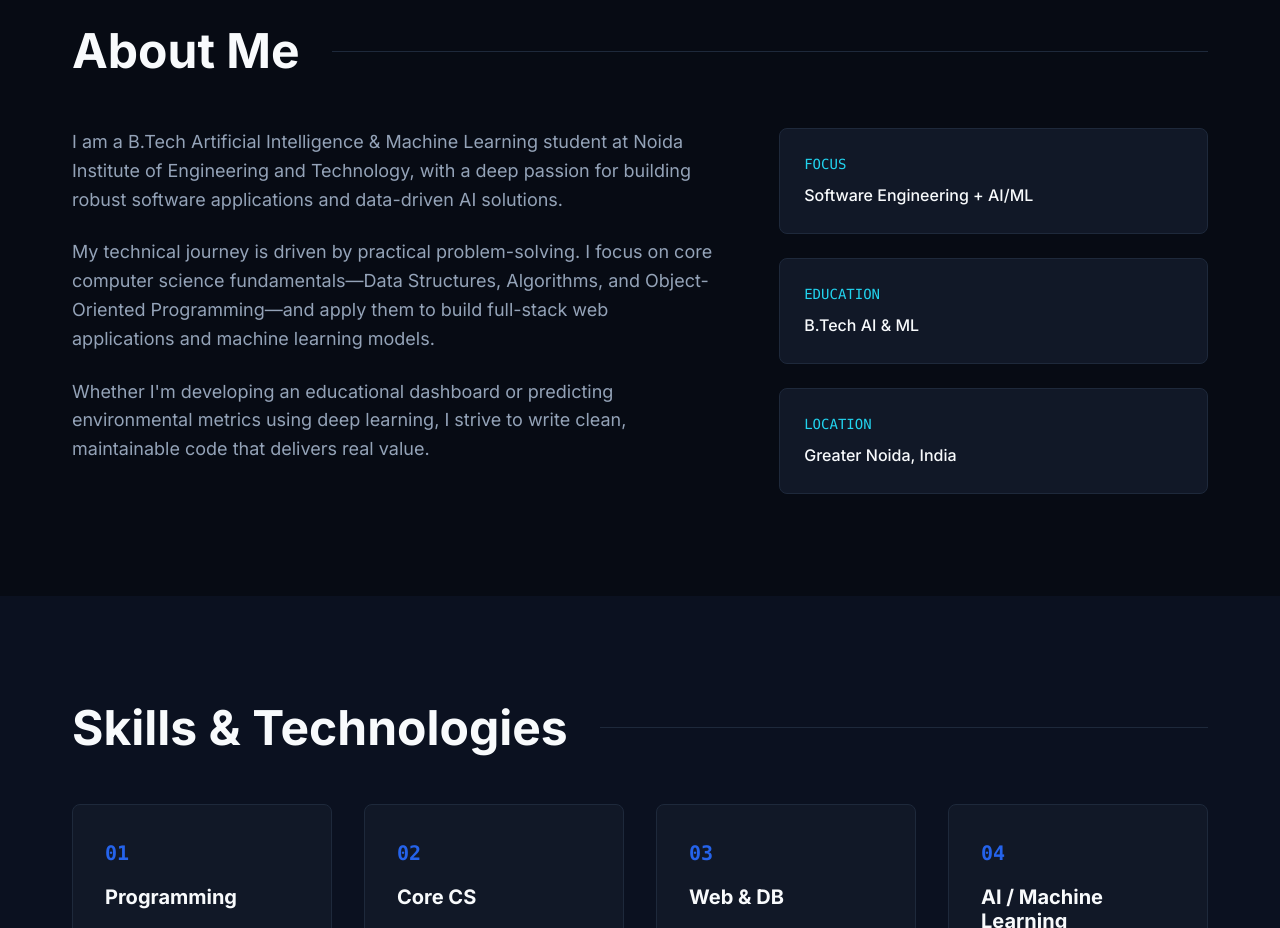
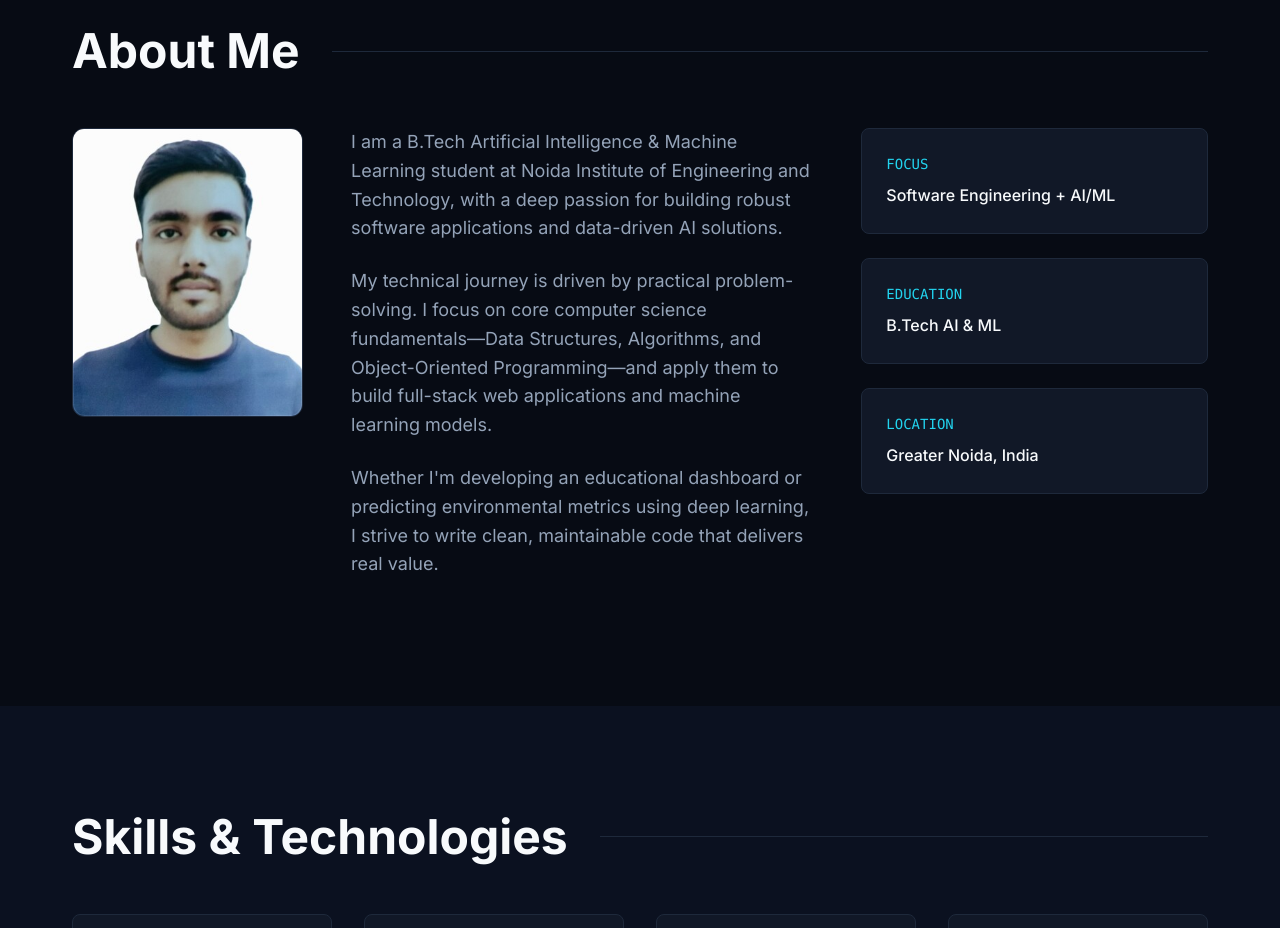
Before and after one commit to vdivyansh1210/CODSOFT_TASKS, a plain HTML site: page Task-1-Portfolio/index.html in a window 1280 px wide. Shown: the part 880-1808 px from the top of the page. Drawn offline with Linux system fonts and the light colour scheme.

Commit message:
Update portfolio with profile image

```diff
--- a/Task-1-Portfolio/index.html
+++ b/Task-1-Portfolio/index.html
@@ -131,6 +131,9 @@
       <div class="container">
         <h2 class="reveal">About Me</h2>
         <div class="about-content">
+          <div class="about-image-wrapper reveal">
+            <img src="assets/images/img-profile.jpg" alt="Portrait image" class="about-image">
+          </div>
           <div class="about-text reveal">
             <p>I am a B.Tech Artificial Intelligence & Machine Learning student at Noida Institute of Engineering and Technology, with a deep passion for building robust software applications and data-driven AI solutions.</p>
             <p>My technical journey is driven by practical problem-solving. I focus on core computer science fundamentals—Data Structures, Algorithms, and Object-Oriented Programming—and apply them to build full-stack web applications and machine learning models.</p>
--- a/Task-1-Portfolio/style.css
+++ b/Task-1-Portfolio/style.css
@@ -320,8 +320,38 @@ header.scrolled {
 
 .about-content {
   display: grid;
-  grid-template-columns: 3fr 2fr;
-  gap: 4rem;
+  grid-template-columns: 1fr 2fr 1.5fr;
+  gap: 3rem;
+  align-items: start;
+}
+
+.about-image-wrapper {
+  border-radius: 12px;
+  overflow: hidden;
+  border: 1px solid var(--border-color);
+  aspect-ratio: 4/5;
+  background: var(--surface);
+  position: relative;
+}
+
+.about-image-wrapper::after {
+  content: "";
+  position: absolute;
+  inset: 0;
+  border-radius: 12px;
+  box-shadow: inset 0 0 0 1px rgba(255,255,255,0.1);
+  pointer-events: none;
+}
+
+.about-image {
+  width: 100%;
+  height: 100%;
+  object-fit: cover;
+  transition: transform 0.3s ease;
+}
+
+.about-image-wrapper:hover .about-image {
+  transform: scale(1.05);
 }
 
 .about-text p {
@@ -879,6 +909,12 @@ footer {
 
   .about-content {
     grid-template-columns: 1fr;
+    gap: 2rem;
+  }
+
+  .about-image-wrapper {
+    max-width: 250px;
+    margin: 0 auto;
   }
 
   .project-card.featured {
```
Also changed, not shown: Task-1-Portfolio/assets/images/img-profile.jpg (added).
